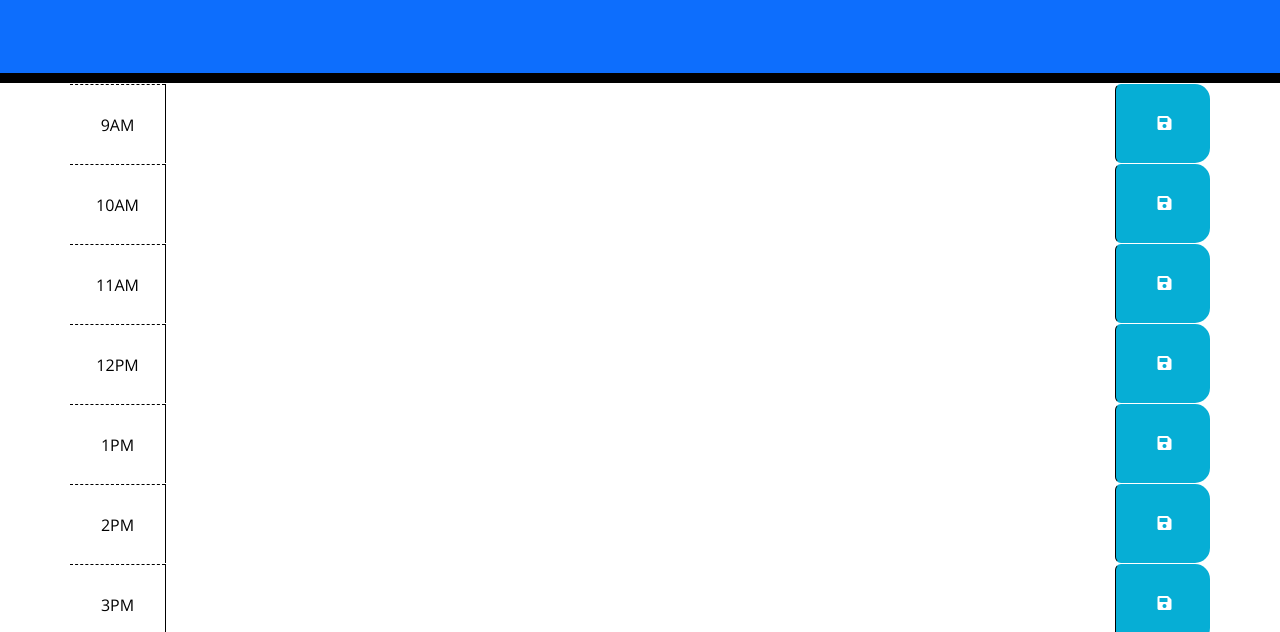
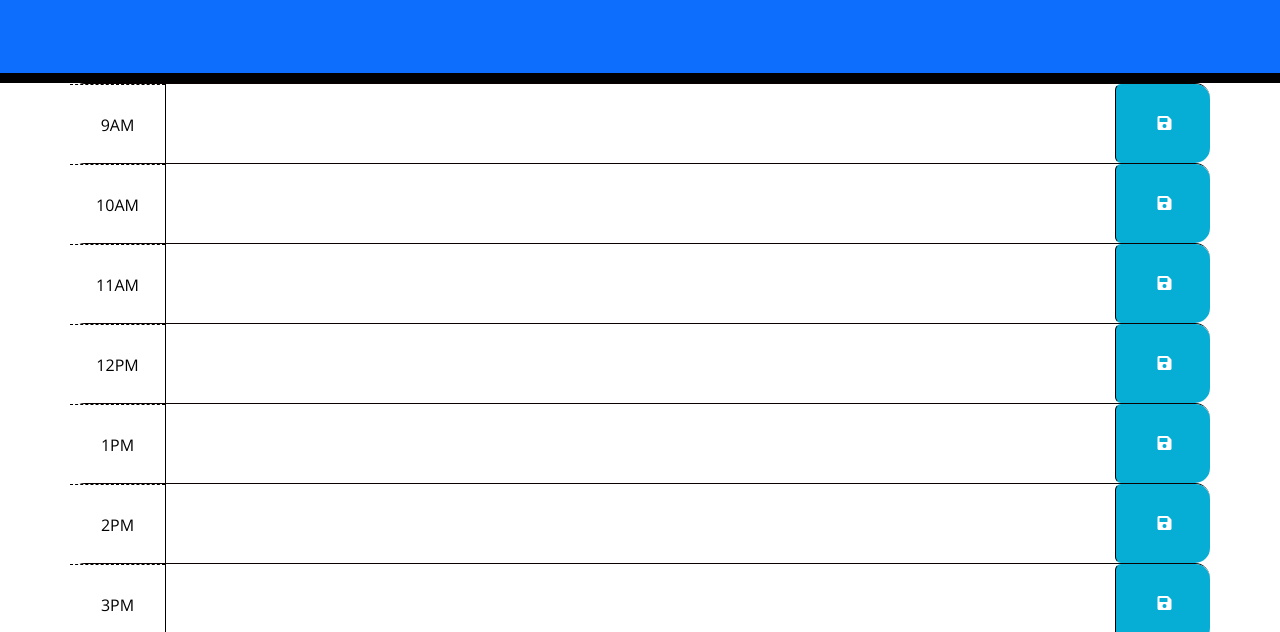
Before and after one commit to RGC1/RC-Daily-Planner, a plain HTML site: page index.html in a window 1280 px wide. Shown: the part 168-800 px from the top of the page. Drawn offline with nearby package versions, Linux system fonts and the light colour scheme.

Commit message:
row class border colour changed

```diff
--- a/assets/css/style.css
+++ b/assets/css/style.css
@@ -34,7 +34,7 @@ header {
 .row {
   white-space: pre-wrap;
   height: 80px;
-  border-top: 1px solid white;
+  border-top: 1px solid rgb(10, 1, 1);  /* border colour changed from white*/
 }
 
 .hour {
```
